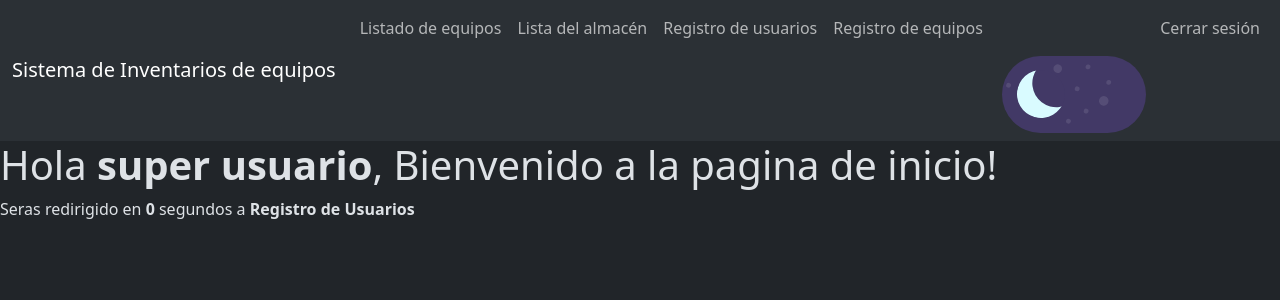
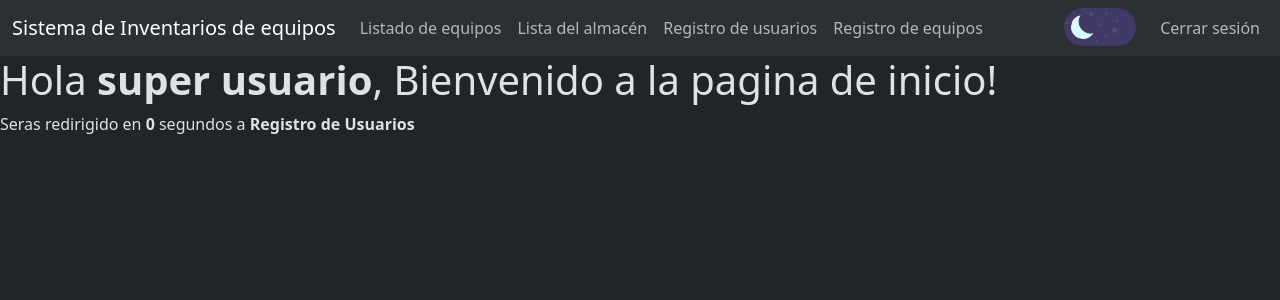
Before and after one commit to aristides1000/video_editing_work_inventory_system, a PHP site: page /index.php in a window 1280 px wide. Shown: the top 300 px of the page. Run offline with PHP 8.4, Linux system fonts and the light colour scheme; a user stored in the database is signed in; a stand-in replaces the project's code that opens the database connection; some libraries are stand-ins or nearby versions.

Commit message:
Fix: Position of dark mode button toggle

```diff
--- a/css/styles.css
+++ b/css/styles.css
@@ -21,10 +21,8 @@ body, nav, th, td, .btn, .form-control, .form-select {
 }
 
 .tdnn {
-  margin: 0 auto;
   /*change size of toggle with font-size*/
-  font-size: 30%;
-  margin-top: 10em;
+  font-size: 15%;
   position: relative;
     height: var(--toggleHeight);
     width: var(--toggleWidth);
--- a/includes/navbar.php
+++ b/includes/navbar.php
@@ -22,7 +22,7 @@
                   <a class="nav-link" href="./user_registration.php">Registro de usuarios</a>
                   <a class="nav-link" href="./equipment_registration.php">Registro de equipos</a>
                   <span class="ms-auto"></span>
-                  <div class="tdnn">
+                  <div class="tdnn mx-3">
                     <div class="moon">
                     </div>
                   </div>
@@ -34,7 +34,7 @@
                 ?>
                   <a class="nav-link active" aria-current="page" href="./equipment_list.php">Listado de equipos</a>
                   <span class="ms-auto"></span>
-                  <div class="tdnn">
+                  <div class="tdnn mx-3">
                     <div class="moon">
                     </div>
                   </div>
@@ -44,7 +44,7 @@
               default:
                 ?>
                   <span class="ms-auto"></span>
-                  <div class="tdnn">
+                  <div class="tdnn mx-3">
                     <div class="moon">
                     </div>
                   </div>
```
